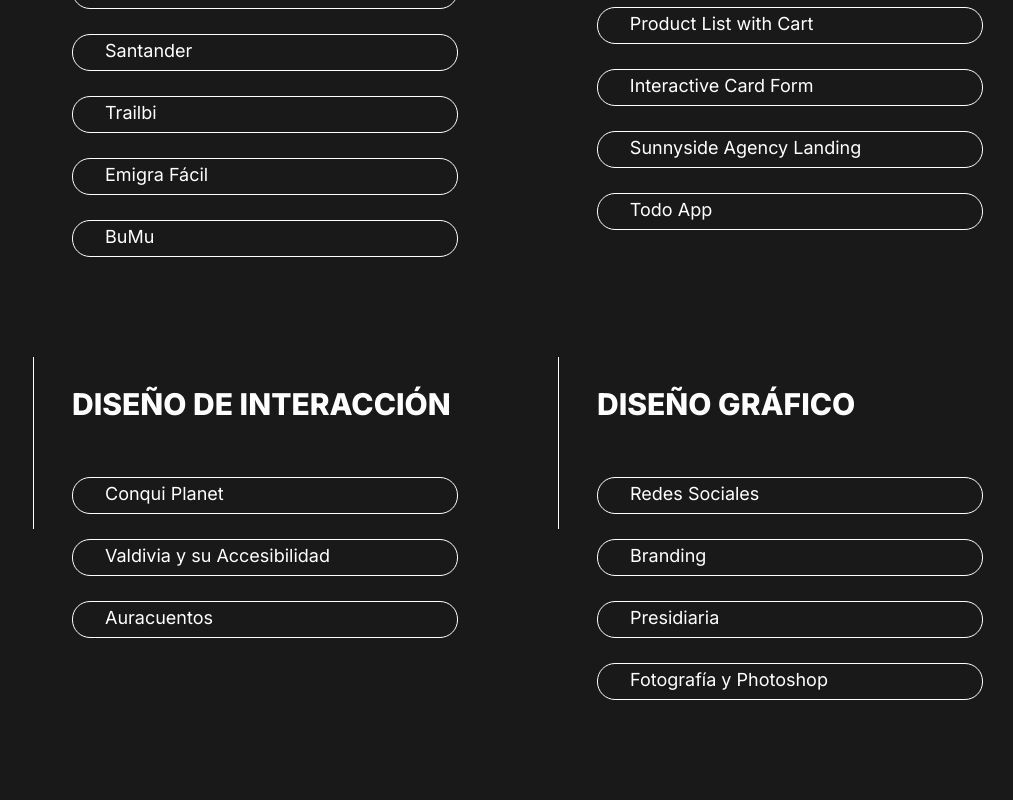
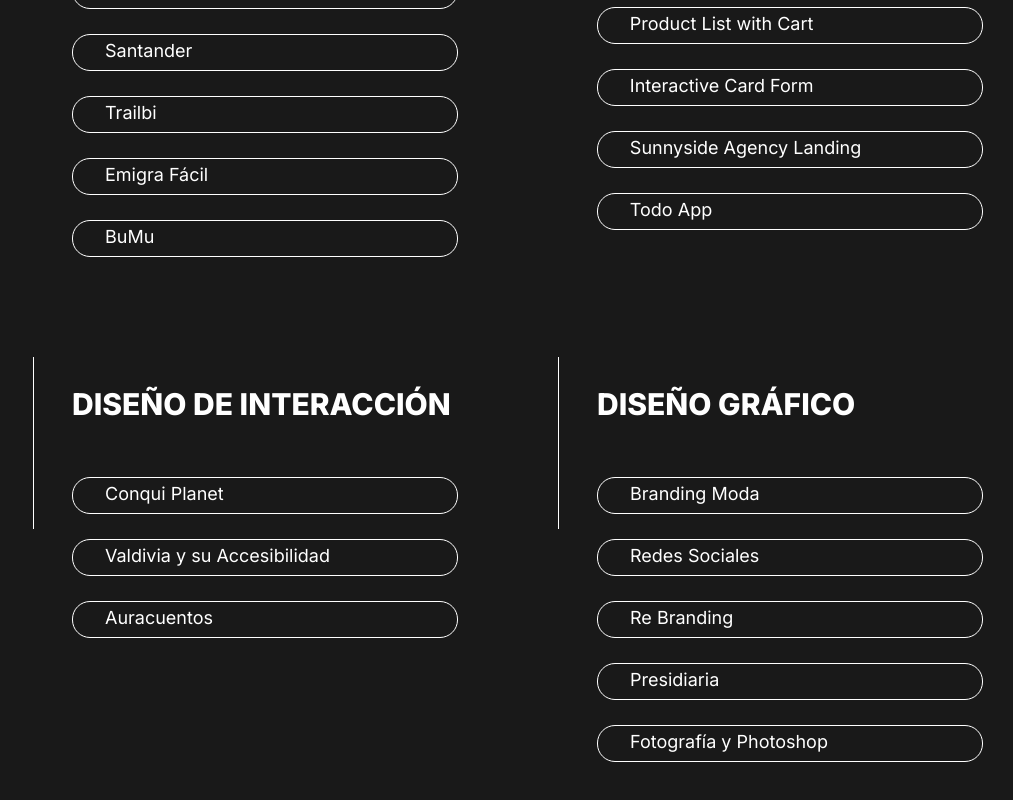
Before and after one commit to josefainostroza/portfolio, a React (Vite) app: page / in a window 1280 px wide. Shown: the part 2887-3687 px from the top of the page, without its empty margins (267-1280 px from the left). Before the commit the page ends 3637 px from the top, so only its background shows below. Built offline with nearby package versions, Linux system fonts and the light colour scheme.

Commit message:
Add files via upload

```diff
--- a/src/constants/project-details.js
+++ b/src/constants/project-details.js
@@ -87,6 +87,10 @@
 	grafico: {
 		projects: [
 			{
+				slug: 'moda',
+				img: '/assets/addicted-fondo.png'
+			},
+			{
 				slug: 'redes-sociales',
 				img: '/assets/RLANDING.jpg'
 			},
--- a/src/constants/title-proyects.js
+++ b/src/constants/title-proyects.js
@@ -112,13 +112,19 @@
 		title: 'DISEÑO GRÁFICO',
 		projects: [
 			{
+				name: 'Branding Moda',
+				image: '/assets/addicted-fondo.png',
+				slug: 'moda',
+				url: 'https://www.figma.com/proto/h8Gv7PlCss05Boji3pKpPY/Sin-t%C3%ADtulo?page-id=0%3A1&node-id=34-2&viewport=-655%2C891%2C0.06&t=tVHewXc7LRMlqBTu-1&scaling=min-zoom&content-scaling=fixed'
+			},
+			{
 				name: 'Redes Sociales',
 				image: '/assets/RedesSociales.jpg',
 				slug: 'redes-sociales',
 				url: 'https://www.figma.com/proto/jVevA4xYCZ5uS6Vt6j3xic/Untitled?node-id=1-2&t=vdYebQJYK4D90mgV-1&scaling=min-zoom&content-scaling=fixed&page-id=0%3A1'
 			},
 			{
-				name: 'Branding',
+				name: 'Re Branding',
 				image: '/assets/logobranding.png',
 				slug: 'branding',
 				url: 'https://www.figma.com/proto/04shrzYgcEXXt5lsG8VYvM/Branding?node-id=2-2&p=f&t=Ohl6itLrGehCKJCf-1&scaling=min-zoom&content-scaling=fixed&page-id=0%3A1'
```
